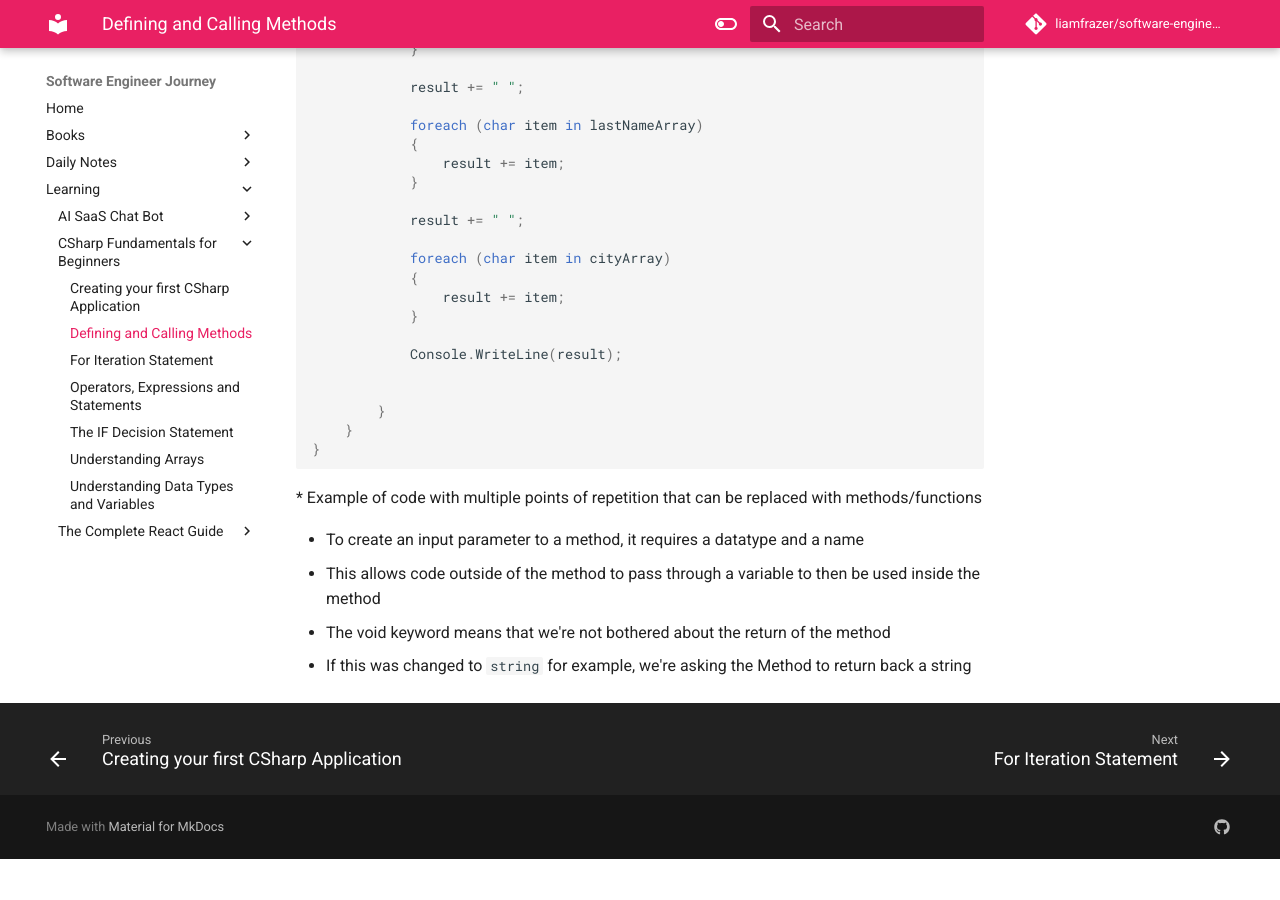
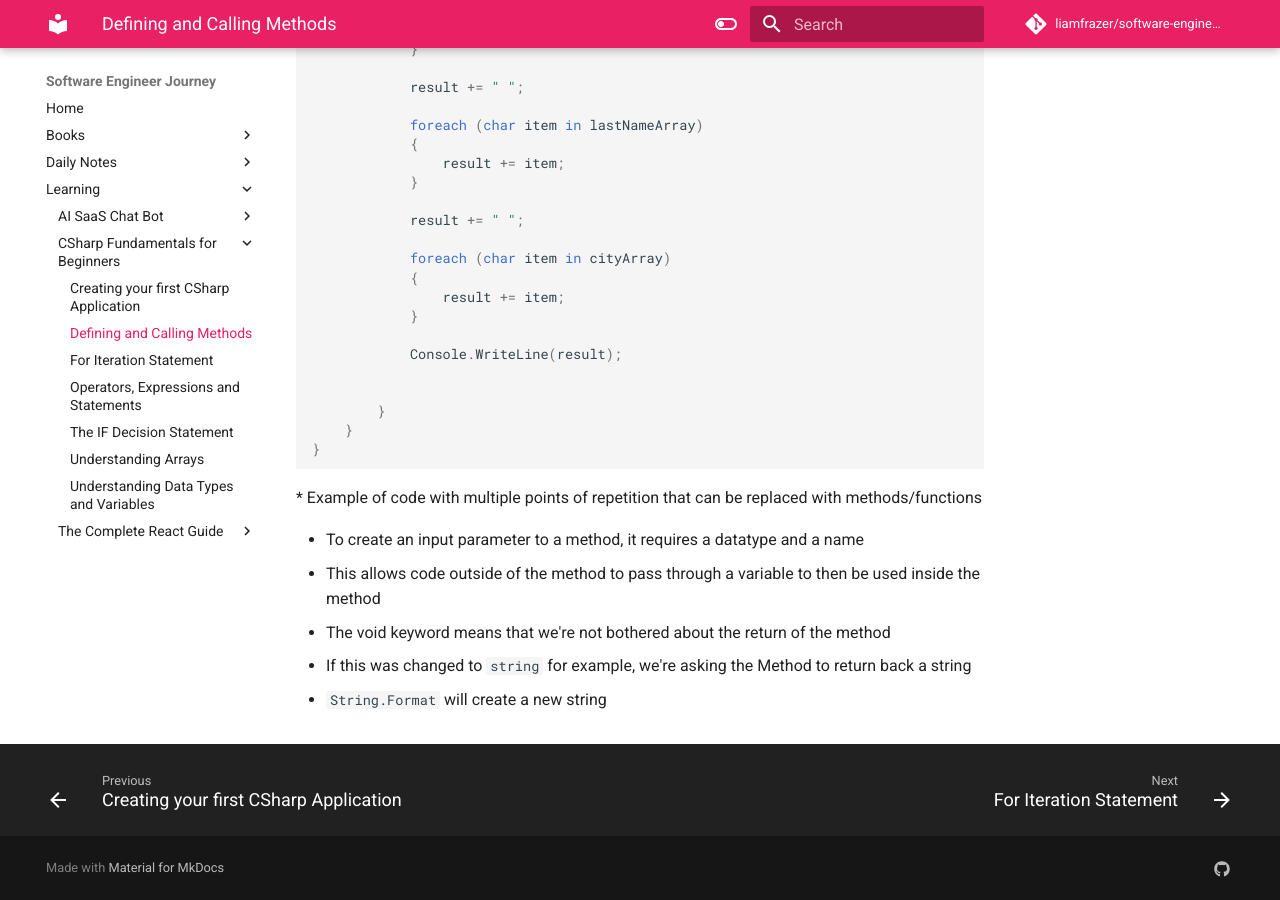
Before and after one commit to liamfrazer/software-engineer-journey, an MkDocs documentation site: the page built from docs/Learning/CSharp Fundamentals for Beginners/Defining and Calling Methods.md, in a window 1280 px wide and 900 px high, scrolled down 1057 px. Built offline with MkDocs 1.6.1 and Material for MkDocs 9.7.7, drawn with Linux system fonts in a browser that asks for light colours; comment, search, counter and statistics services are not loaded; before the commit the page ends 1916 px from its top, so only the background shows below that.

Commit message:
vault backup: 2024-01-06 13:03:36

```diff
--- a/docs/Learning/CSharp Fundamentals for Beginners/Defining and Calling Methods.md
+++ b/docs/Learning/CSharp Fundamentals for Beginners/Defining and Calling Methods.md
@@ -80,3 +80,5 @@ namespace Program
 
 * The void keyword means that we're not bothered about the return of the method
 * If this was changed to `string` for example, we're asking the Method to return back a string
+
+* `String.Format` will create a new string
```
